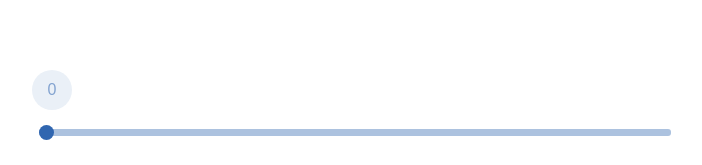
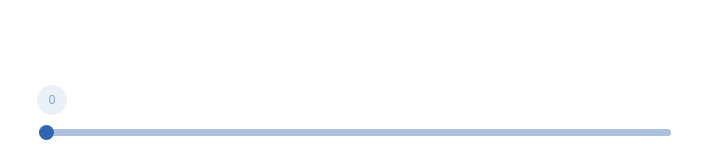
Before and after one commit to manvendra22/react-slider, a React app: page / in a window 1280 px wide. Shown: the part 277-442 px from the top of the page, without its empty margins (287-989 px from the left). Built offline with nearby package versions, Linux system fonts and the light colour scheme.

Commit message:
[Style] Style updated

```diff
--- a/src/Bubble.js
+++ b/src/Bubble.js
@@ -4,7 +4,7 @@ export default function Slider(props) {
     const { value } = props;
 
     return (
-        <div className="bubble">
+        <div className="bubble" style={{ left: `${value}%` }}>
             {value}
         </div>
     );
--- a/src/styles.css
+++ b/src/styles.css
@@ -46,11 +46,16 @@
     align-items: center;
     justify-content: center;
     position: absolute;
-    height: 40px;
-    width: 40px;
-    bottom: 30px;
-    left: -5px;
+    height: 30px;
+    width: 30px;
+    bottom: 25px;
+    /* left: -5px; */
     border-radius: 50%;
     background-color: #eaf0f7;
     color: #83a3d0;
+    font-size: 12px;
 }
+
+.hidden {
+    display: none;
+}
```
